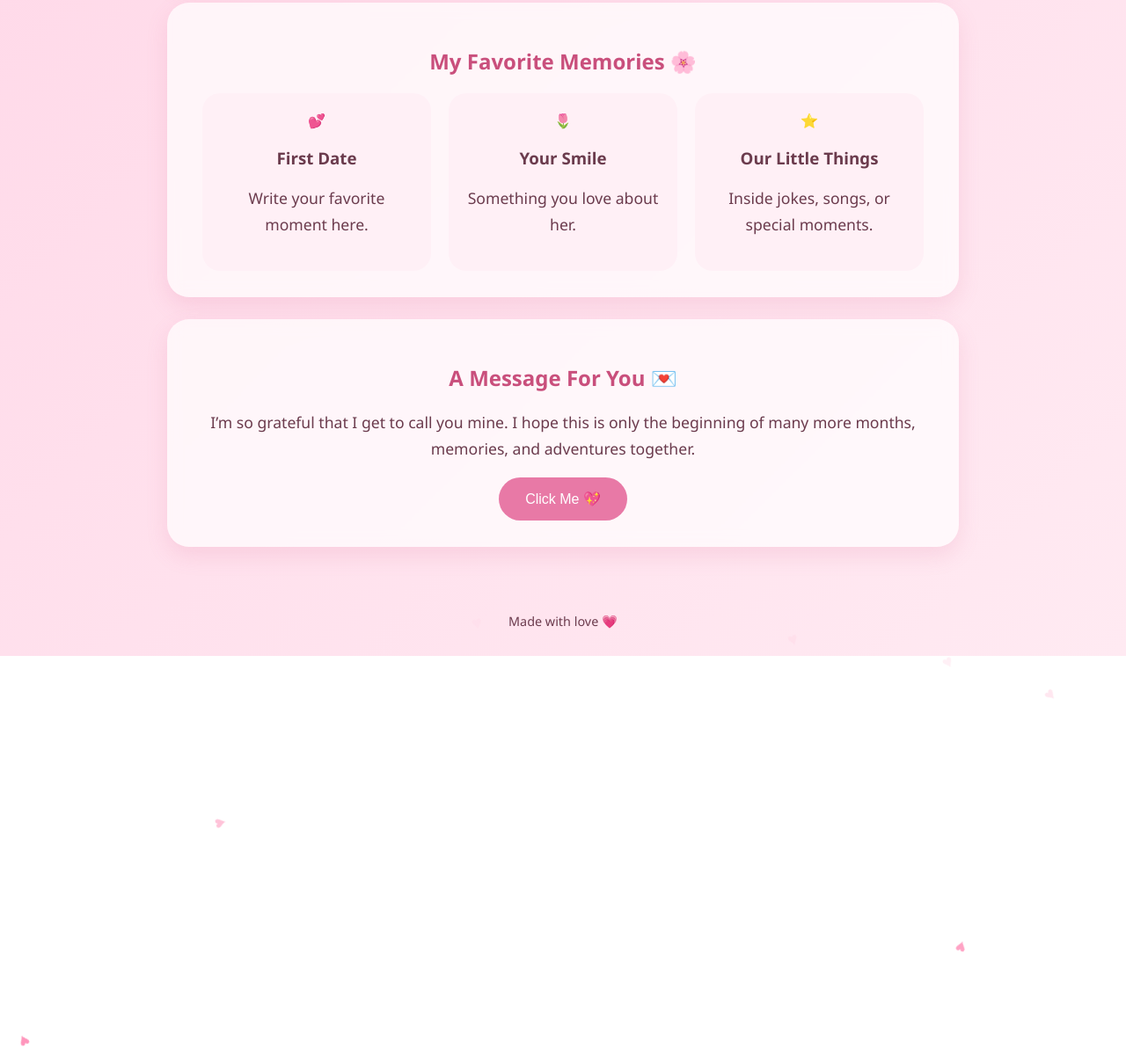
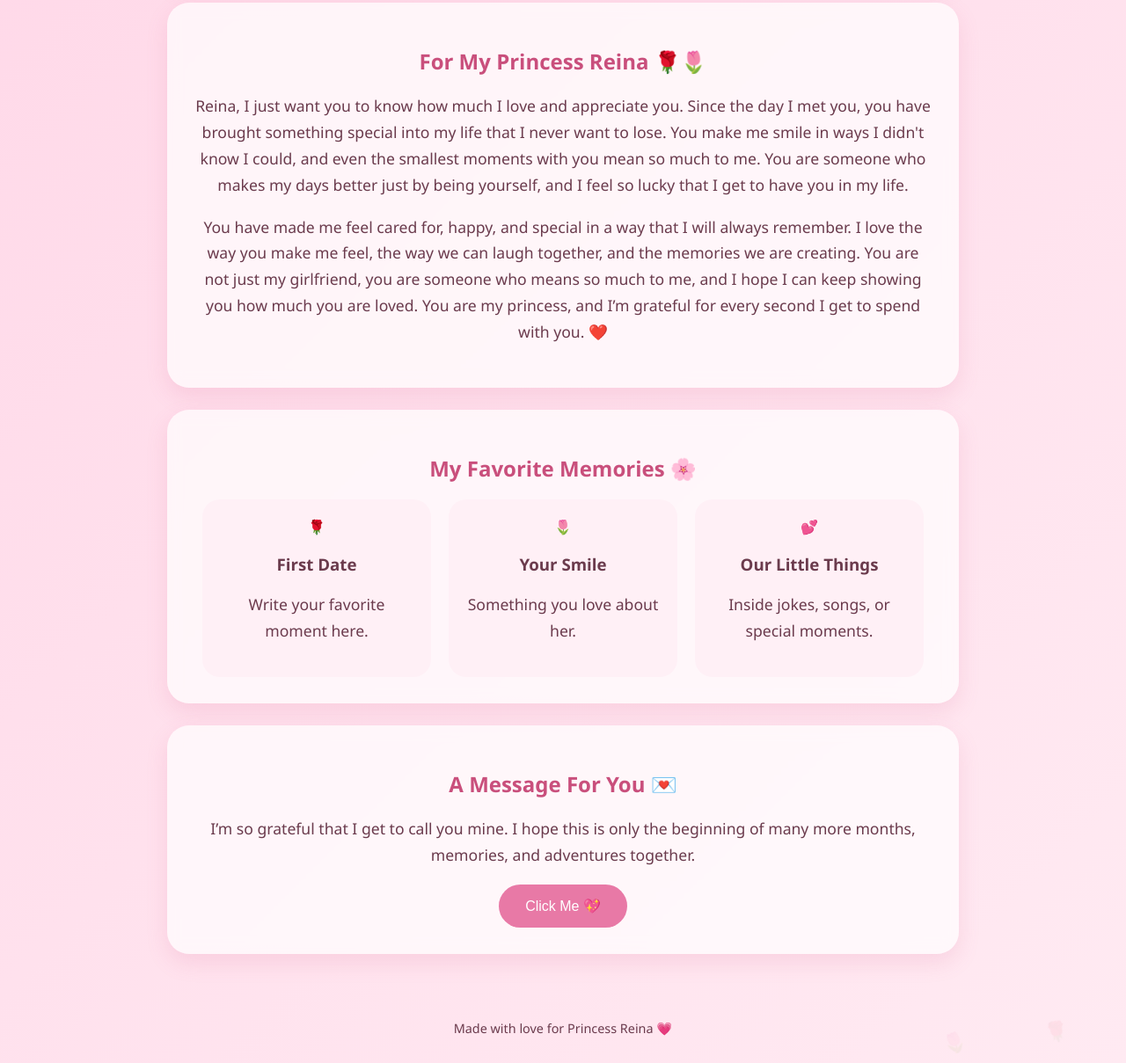
Before and after one commit to dalejandroH006/first-month, a plain HTML site: page index.html in a window 1280 px wide. Shown: the part 529-1738 px from the top of the page at 88% size. Before the commit the page ends 1275 px from the top, so only its background shows below. Drawn offline with Linux system fonts and the light colour scheme.

Commit message:
Update index.html

```diff
--- a/index.html
+++ b/index.html
@@ -34,12 +34,20 @@
         line-height: 1.7;
     }
 
-    .heart {
+    .heart, .flower {
         position: fixed;
-        color: #ff8fb8;
-        font-size: 20px;
+        font-size: 22px;
         animation: float 6s infinite;
         opacity: 0.7;
+        z-index: -1;
+    }
+
+    .heart {
+        color: #ff8fb8;
+    }
+
+    .flower {
+        color: #e88aaa;
     }
 
     @keyframes float {
@@ -118,7 +126,7 @@
 <body>
 
 <header>
-    <h1>Our First Month 💗</h1>
+    <h1>Our First Month, Princess Reina 💗</h1>
     <p>A little website made for my favorite person.</p>
 </header>
 
@@ -133,11 +141,35 @@
     </div>
 
     <div class="card">
+        <h2>For My Princess Reina 🌹🌷</h2>
+
+        <p>
+            Reina, I just want you to know how much I love and appreciate you.
+            Since the day I met you, you have brought something special into my life
+            that I never want to lose. You make me smile in ways I didn't know I could,
+            and even the smallest moments with you mean so much to me. You are someone
+            who makes my days better just by being yourself, and I feel so lucky that
+            I get to have you in my life.
+        </p>
+
+        <p>
+            You have made me feel cared for, happy, and special in a way that I will
+            always remember. I love the way you make me feel, the way we can laugh
+            together, and the memories we are creating. You are not just my girlfriend,
+            you are someone who means so much to me, and I hope I can keep showing you
+            how much you are loved. You are my princess, and I’m grateful for every
+            second I get to spend with you. ❤️
+        </p>
+    </div>
+
+
+    <div class="card">
         <h2>My Favorite Memories 🌸</h2>
 
         <div class="memory">
+
             <div class="memory-box">
-                💕
+                🌹
                 <h3>First Date</h3>
                 <p>Write your favorite moment here.</p>
             </div>
@@ -149,15 +181,18 @@
             </div>
 
             <div class="memory-box">
-                ⭐
+                💕
                 <h3>Our Little Things</h3>
                 <p>Inside jokes, songs, or special moments.</p>
             </div>
+
         </div>
     </div>
 
+
     <div class="card">
         <h2>A Message For You 💌</h2>
+
         <p>
             I’m so grateful that I get to call you mine.
             I hope this is only the beginning of many more months,
@@ -167,37 +202,50 @@
         <button onclick="showLove()">Click Me 💖</button>
 
         <div id="message">
-            I love you so much. Happy one month ❤️
+            I love you so much Princess Reina. Happy one month ❤️🌹🌷
         </div>
     </div>
 
 </div>
 
 <footer>
-    Made with love 💗
+    Made with love for Princess Reina 💗
 </footer>
 
 
 <script>
+
 function showLove() {
     document.getElementById("message").style.display = "block";
 }
 
 
-// floating hearts
+// floating hearts and flowers
 setInterval(() => {
-    let heart = document.createElement("div");
-    heart.className = "heart";
-    heart.innerHTML = "♥";
-    heart.style.left = Math.random() * 100 + "vw";
-    heart.style.animationDuration = (3 + Math.random() * 4) + "s";
-    document.body.appendChild(heart);
+
+    let items = ["♥", "🌹", "🌷"];
+
+    let item = document.createElement("div");
+
+    if (Math.random() > 0.5) {
+        item.className = "heart";
+    } else {
+        item.className = "flower";
+    }
+
+    item.innerHTML = items[Math.floor(Math.random() * items.length)];
+
+    item.style.left = Math.random() * 100 + "vw";
+    item.style.animationDuration = (3 + Math.random() * 4) + "s";
+
+    document.body.appendChild(item);
 
     setTimeout(() => {
-        heart.remove();
+        item.remove();
     }, 7000);
 
 }, 500);
+
 </script>
 
 </body>
```
